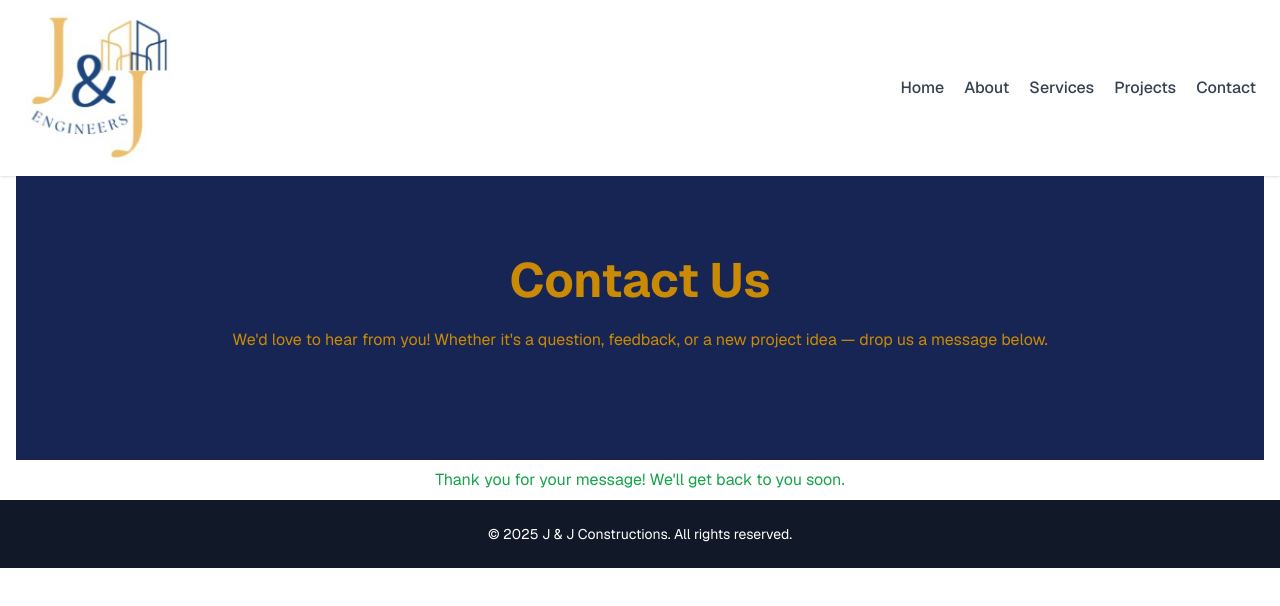
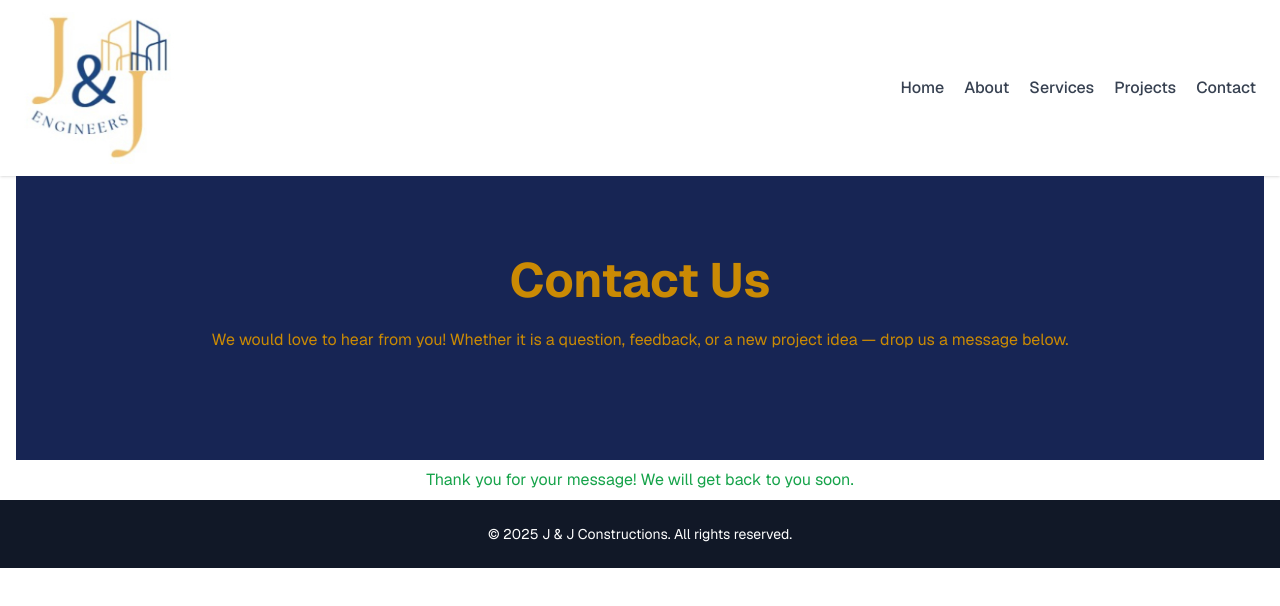
Before and after one commit to AnitMariaJoseph/JJ-Constructions, a Next.js app in the folder client/: page /contact in a window 1280 px wide. Both pictures are taken after typing "Sample", "name@example.com", "Sample" into the empty fields and a click on the button "Send Message". Shown: the top 606 px of the page. Built offline with nearby package versions, Linux system fonts and the light colour scheme.

Commit message:
Fix build errors and ESLint issues

```diff
--- a/client/app/contact/page.tsx
+++ b/client/app/contact/page.tsx
@@ -26,13 +26,13 @@ export default function ContactPage() {
       <section className="w-full bg-blue-950 py-20">
       <h1 className="text-5xl font-bold mb-6 text-center text-yellow-600">Contact Us</h1>
       <p className="text-center text-yellow-600 mb-7">
-  We'd love to hear from you! Whether it's a question, feedback, or a new project idea — drop us a message below.
+  We would love to hear from you! Whether it is a question, feedback, or a new project idea — drop us a message below.
       </p>
       </section>
 }
       <section className="max-w-2xl mx-auto py-2 px-4">
       {submitted ? (
-        <p className="text-green-600  text-center">Thank you for your message! We'll get back to you soon.</p>
+        <p className="text-green-600  text-center">Thank you for your message! We will get back to you soon.</p>
       ) : (
         <form onSubmit={handleSubmit} className="space-y-6 bg-white p-6 rounded shadow">
           <div>
--- a/client/app/page.tsx
+++ b/client/app/page.tsx
@@ -1,4 +1,4 @@
-import Image from "next/image";
+
 import Hero from '@/components/Hero';
 import Services from '@/components/Services';
 import Projects from "@/components/Projects";
--- a/client/components/Header.tsx
+++ b/client/components/Header.tsx
@@ -25,11 +25,11 @@ export default function Header() {
     </div>
 
     <nav className="space-x-5 text-base font-medium text-gray-700">
-      <a href="/" className="hover:text-blue-600 transition">Home</a>
-      <a href="/about" className="hover:text-blue-600 transition">About</a>
-      <a href="/services" className="hover:text-blue-600 transition">Services</a>
-      <a href="/projects" className="hover:text-blue-600 transition">Projects</a>
-      <a href="/contact" className="hover:text-blue-600 transition">Contact</a>
+      <Link href="/" className="hover:text-blue-600 transition">Home</Link>
+      <Link href="/about" className="hover:text-blue-600 transition">About</Link>
+      <Link href="/services" className="hover:text-blue-600 transition">Services</Link>
+      <Link href="/projects" className="hover:text-blue-600 transition">Projects</Link>
+      <Link href="/contact" className="hover:text-blue-600 transition">Contact</Link>
     </nav>
   </div>
 </header>
@@ -58,11 +58,11 @@ export default function Header() {
 </div>
         <h1 className="text-xl font-bold">J & J Engineers</h1>
         <nav className="space-x-4">
-          <a href="#" className="hover:underline">Home</a>
-          <a href="#" className="hover:underline">About</a>
-          <a href="#" className="hover:underline">Services</a>
-          <a href="#" className="hover:underline">Projects</a>
-          <a href="#" className="hover:underline">Contact</a>
+          <a href="#" className="hover:underline">Home</Link>
+          <a href="#" className="hover:underline">About</Link>
+          <a href="#" className="hover:underline">Services</Link>
+          <a href="#" className="hover:underline">Projects</Link>
+          <a href="#" className="hover:underline">Contact</Link>
         </nav>
       </div>
     </header>
```
